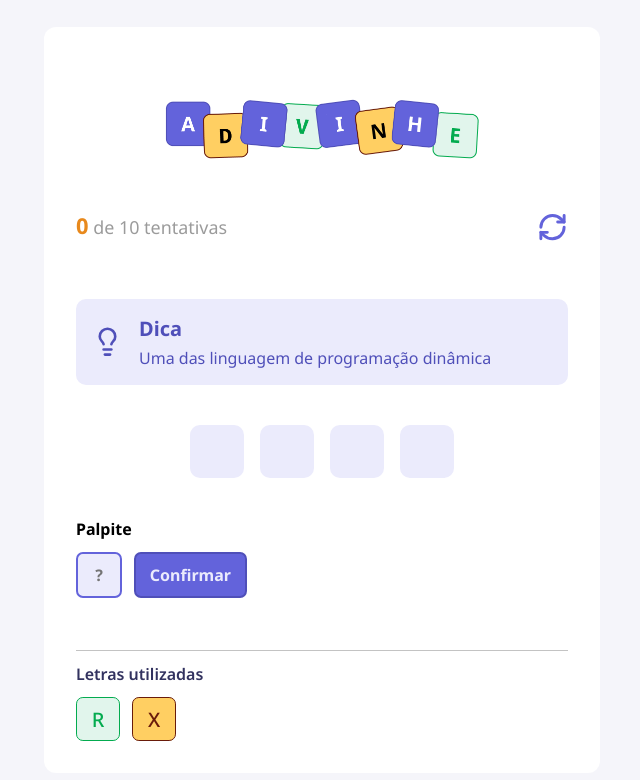
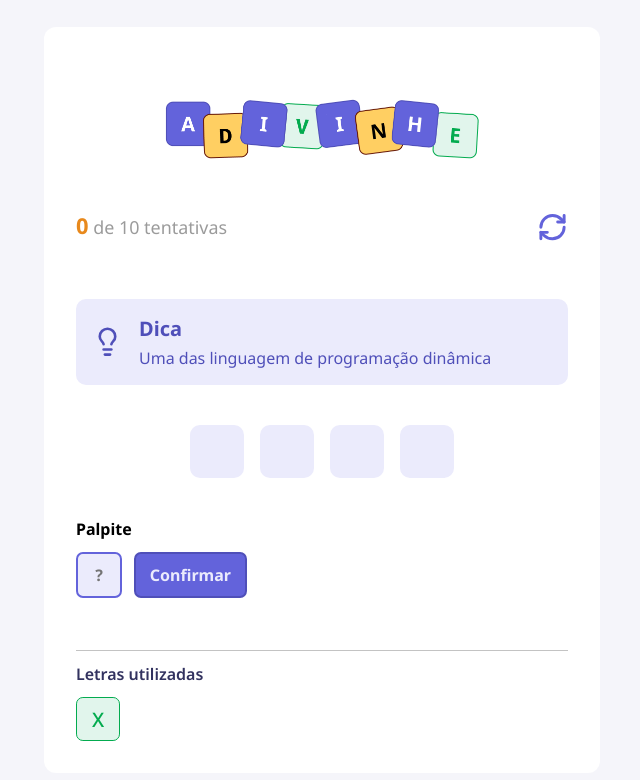
Before and after one commit to Diogooliveira10/guessing_game, a React (Vite) app: page / in a window 1280 px wide. Shown: the top 780 px of the page, without its empty margins (318-958 px from the left). Built offline with nearby package versions, Linux system fonts and the light colour scheme.

Commit message:
feat: Listing letters used

```diff
--- a/src/App.tsx
+++ b/src/App.tsx
@@ -1,18 +1,21 @@
 import styles from "./app.module.css"
 import { useEffect, useState } from "react"
 
-import { WORDS } from "./utils/words"
+import { Challenge, WORDS } from "./utils/words"
 
 import { Input } from "./components/Input"
 import { Button } from "./components/Button"
 import { Tip } from "./components/Tip"
 import { Letter } from "./components/Letter"
 import { Header } from "./components/Header"
-import { LettersUsed } from "./components/LettersUsed"
+import { LettersUsed, LettersUsedProps } from "./components/LettersUsed"
 
 export default function App() {
     const [ letter, setLetter ] = useState("")
     const [ attempts, setAttempts ] = useState(0)
+    const [ lettersUsed, setLettersUsed ] = useState<LettersUsedProps[]>([{
+        value: "X", correct: true
+    }])
     const [ challenge, setChallenge ] = useState<Challenge | null>(null)
 
     function handleRestartGame() {
@@ -57,7 +60,7 @@
                     <Button title="Confirmar" />
                 </div>
 
-                <LettersUsed />
+                <LettersUsed data={lettersUsed}/>
             </main>
         </div>
     )
--- a/src/components/LettersUsed/index.tsx
+++ b/src/components/LettersUsed/index.tsx
@@ -2,14 +2,28 @@
 
 import { Letter } from "../Letter"
 
-export function LettersUsed() {
+export type LettersUsedProps = {
+    value: string
+    correct: boolean
+}
+
+type Props = {
+    data: LettersUsedProps[]
+}
+
+export function LettersUsed({ data }: Props) {
     return (
         <div className={styles.lettersUsed}>
             <h5>Letras utilizadas</h5>
 
             <div>
-                <Letter value="R" size="small" color="correct" />
-                <Letter value="X" size="small" color="wrong" />
+                {
+                    data.map(({ value, correct }) => (
+                        <Letter value={value}
+                        size="small"
+                        color={correct ? "correct" : "wrong"} />
+                    ))
+                }
             </div>
         </div>
     )
```
